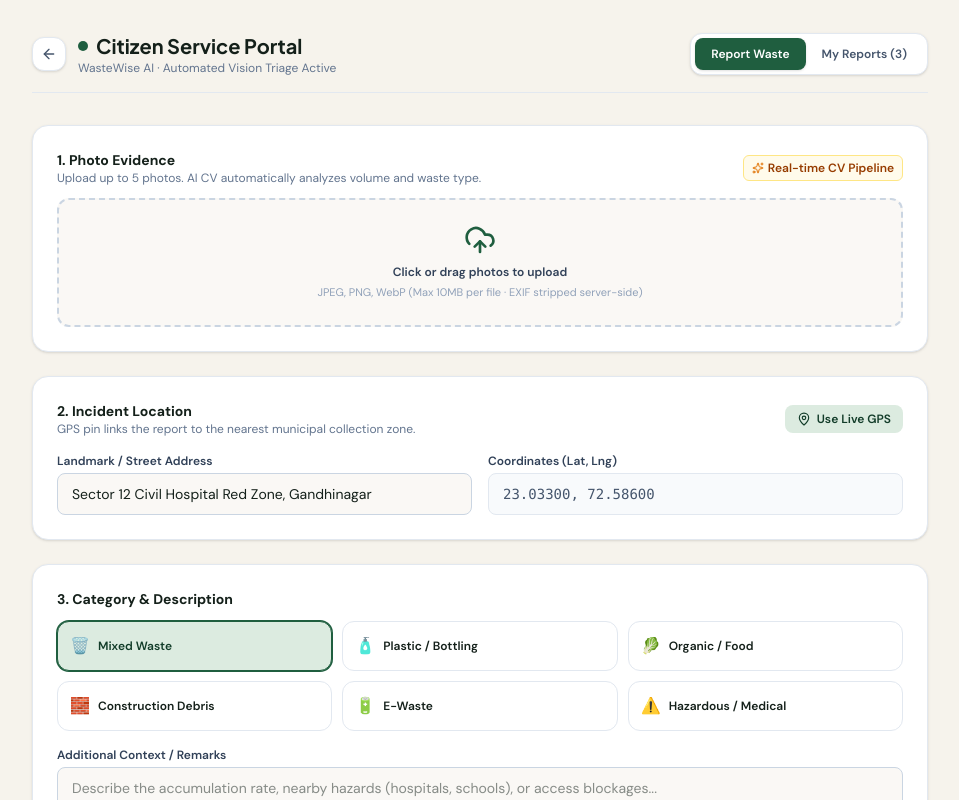
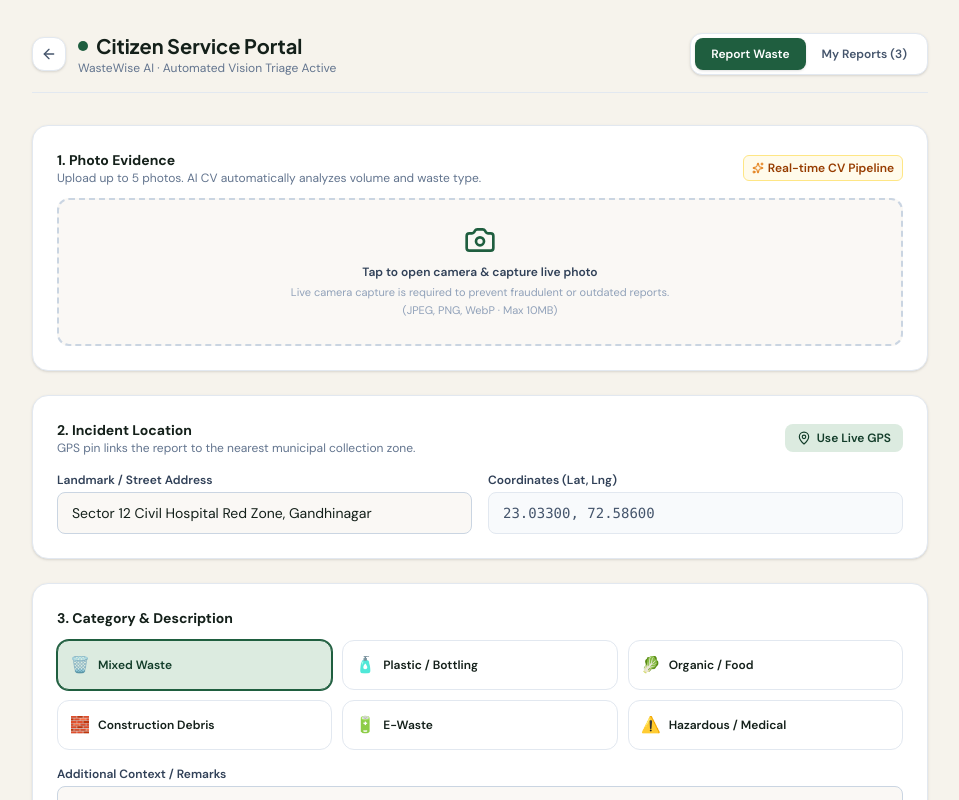
Before and after one commit to parth-soni67/Waste-management, a Next.js app in the folder apps/web/: page /citizen in a window 1280 px wide. Shown: the top 800 px of the page, without its empty margins (160-1119 px from the left). Built offline with nearby package versions, Linux system fonts and the light colour scheme.

Commit message:
feat: enforce live camera capture for citizen reports to prevent outdated photo uploads

```diff
--- a/apps/web/app/citizen/page.tsx
+++ b/apps/web/app/citizen/page.tsx
@@ -395,17 +395,18 @@ export default function CitizenPage() {
                   )}
 
                   <label className="border-2 border-dashed border-slate-300 hover:border-[var(--color-primary)] rounded-xl p-6 flex flex-col items-center justify-center cursor-pointer transition-colors bg-[#FAF8F5]">
-                    <UploadCloud className="w-8 h-8 text-[var(--color-primary)] mb-2" />
+                    <Camera className="w-8 h-8 text-[var(--color-primary)] mb-2" />
                     <span className="text-xs font-semibold text-slate-700">
-                      Click or drag photos to upload
+                      Tap to open camera & capture live photo
                     </span>
-                    <span className="text-[11px] text-slate-400 mt-1">
-                      JPEG, PNG, WebP (Max 10MB per file · EXIF stripped server-side)
+                    <span className="text-[11px] text-slate-400 mt-1 text-center leading-relaxed">
+                      Live camera capture is required to prevent fraudulent or outdated reports.<br/>(JPEG, PNG, WebP · Max 10MB)
                     </span>
                     <input
                       type="file"
                       multiple
                       accept="image/*"
+                      capture="environment"
                       onChange={handleImageUpload}
                       className="hidden"
                     />
```
